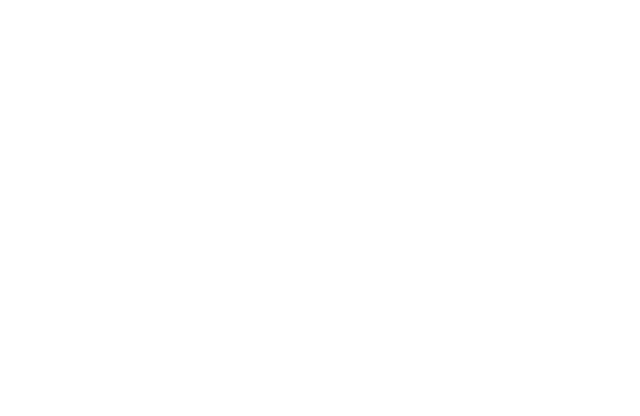
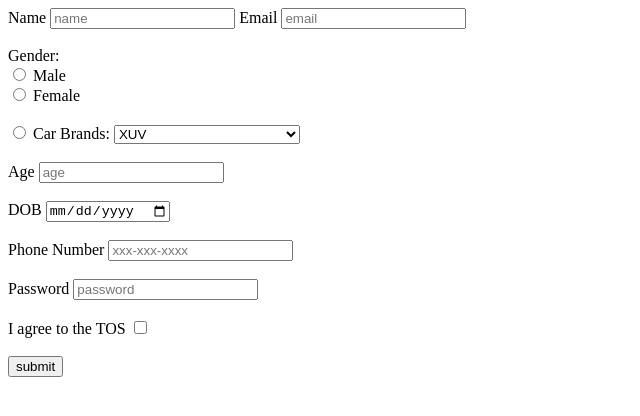
Before and after one commit to acciojob/signup-form-car-priya88gupta, a website: page main.html in a window 1280 px wide. Shown: the whole page, without its empty margins (0-640 px from the left). Drawn offline with Linux system fonts and the light colour scheme.

Commit message:
created a submission

```diff
--- a/main.html
+++ b/main.html
@@ -7,9 +7,37 @@
 </head>
 
 <body>
-	<!-- the entire body must be written by student -->
-    <script type="text/javascript" src="./script.js">
-</script>
+	<form method="post">
+		<label field="Name">Name</label>
+		<input type="text" required="yes" id="name" placeholder="name"/>
+	<label field="Email">Email</label>
+		<input type="Email"required="yes" id="email" placeholder="email"/><br><br>
+		<label>Gender:</label><br>
+		<input type="radio" id="gender_m" name="gender" required>
+        <label for="gender_m">Male</label><br>
+        <input type="radio" id="gender_f" name="gender" required>
+        <label for="gender_f">Female</label><br><br>
+		<input type="radio"required="yes" id="gender male, gender female"/>
+		<label for="cars">Car Brands:</label>
+        <select id="cars" name="cars" required>
+        <option value="" disabled>--Please choose an option--</option>
+           <option>XUV</option>
+			<option>ALTO</option>
+			<option>i20</option>
+			<option>Baleno</option>
+        </select><br><br>
+		<label field="age">Age</label>
+		<input type="number"required="yes" id="age" placeholder="age"/><br><br>
+		<label field="DOB">DOB</label>
+		<input type="date"required="yes" id="dob" placeholder="-"/><br><br>
+		<label field="phone number">Phone Number</label>
+		<input type="tel"required="no" id="tel" placeholder="xxx-xxx-xxxx"/><br><br>
+		<label field="password">Password</label>
+		<input type="password"required="yes" id="password" placeholder="password"/><br><br>
+		<label field="I agree to the TOS">I agree to the TOS</label>
+		<input type="checkbox"required="yes" id="TOS" placeholder="-"/>
+	</form><br>
+	<button>submit</button>
 
 </body>
 
```
